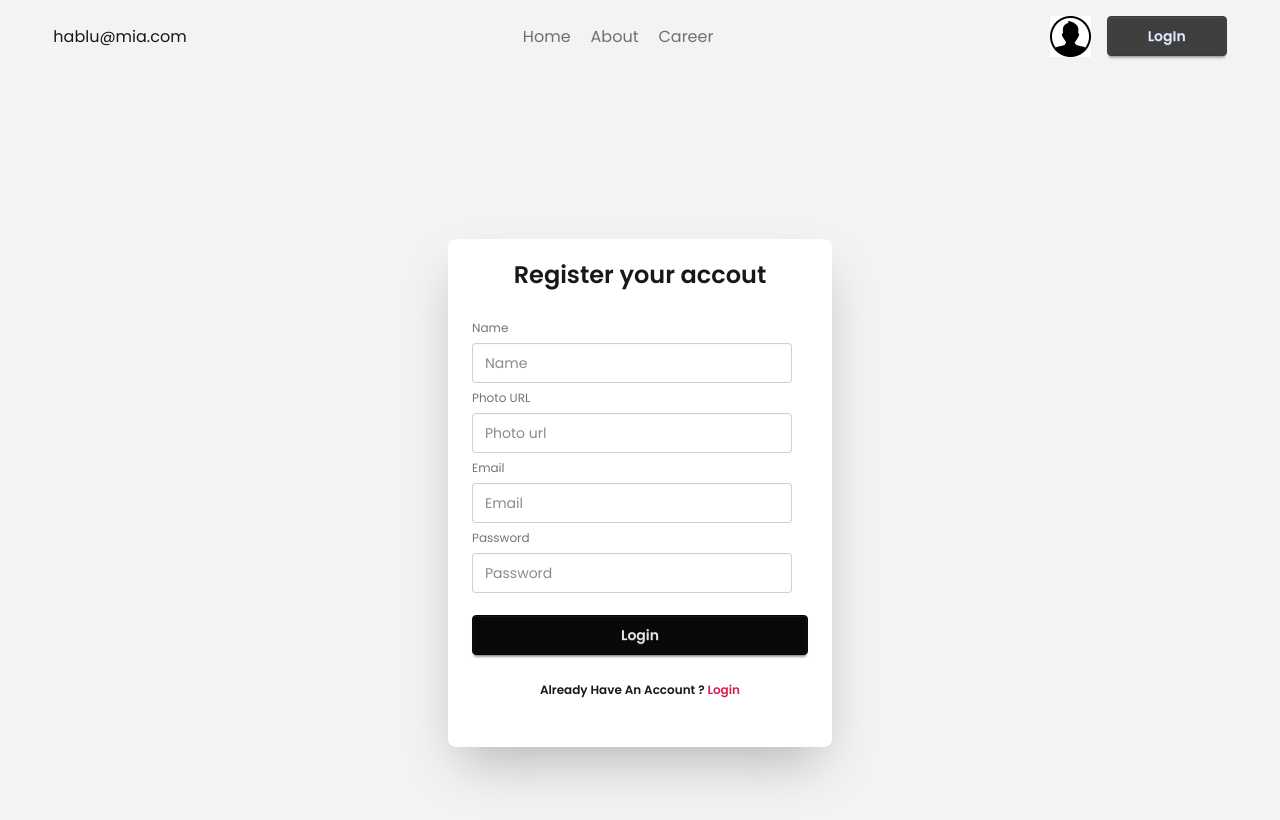
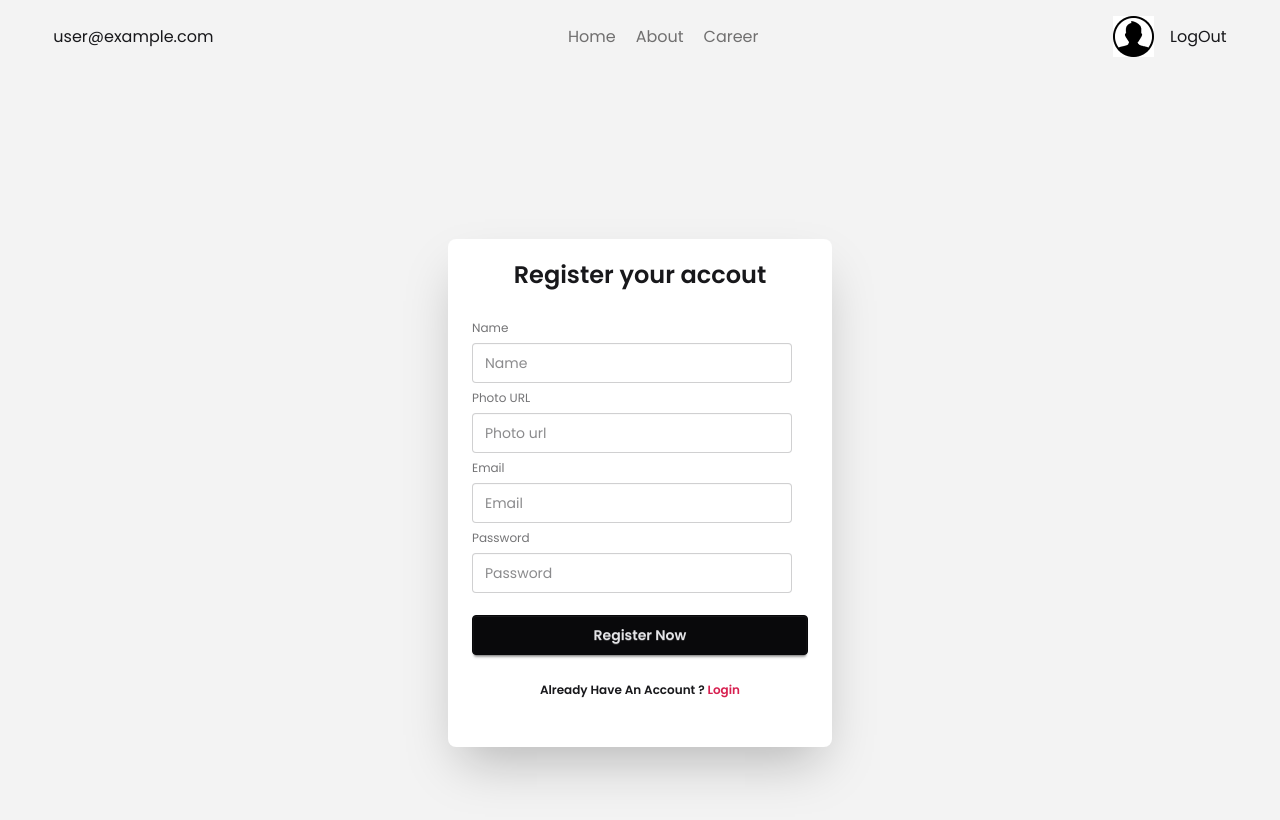
Before and after one commit to nurulafsarinfo/dragon-news-with-firebase, a React (Vite) app: page /auth/register in a window 1280 px wide. Shown: the top 820 px of the page. Built offline with nearby package versions, Linux system fonts and the light colour scheme; no server answers; sample sign-in values are in the browser's storage.

Commit message:
user signup and sign out method implemented

```diff
--- a/src/App.jsx
+++ b/src/App.jsx
@@ -5,7 +5,7 @@ function App() {
 
   return (
     <>
-      <h2 className='text-4xl text-center'>Let's Build Dragon News</h2>
+      {/* <h2 className='text-4xl text-center'>Let's Build Dragon News</h2> */}
     </>
   )
 }
--- a/src/Components/Navbar.jsx
+++ b/src/Components/Navbar.jsx
@@ -4,7 +4,16 @@ import userLogo from "../assets/user.png";
 import { AuthContext } from '../provider/AuthProvider';
 
 const Navbar = () => {
-    const {user} = use(AuthContext);
+    const {user, logOut} = use(AuthContext);
+
+    const handleLogOut = () =>{
+        logOut().then(()=>{
+            alert("loged out!")
+        })
+        .catch(error => {
+            console.log(error);
+        })
+    }
 
     return (
         <div className='flex justify-between items-center'>
@@ -16,7 +25,12 @@ const Navbar = () => {
             </div>
             <div className='login-btn flex gap-4'>
                 <img src={userLogo} alt="" />
-                <Link to="/auth/login" className='btn btn-primary px-10'>LogIn</Link>
+                {
+                    user ?
+                        <button onClick={handleLogOut}>LogOut</button> :
+                            <Link  to="/auth/login" className='btn btn-primary px-10'>LogIn</Link>
+                }
+
             </div>
         </div>
     );
--- a/src/Components/pages/Login.jsx
+++ b/src/Components/pages/Login.jsx
@@ -1,22 +1,48 @@
-import React from 'react';
+import React, { use } from 'react';
 import { Link } from 'react-router';
+import { AuthContext } from '../../provider/AuthProvider';
 
 const Login = () => {
+    const { setUser, logIn } = use(AuthContext);
+
+    const handleSignIn = (e) =>{
+        e.preventDefault();
+
+        const email = e.target.email.value;
+        const password = e.target.password.value;
+        console.log({email, password})
+
+        logIn(email, password)
+            .then((user) => {
+                console.log(user)
+                setUser(user);
+            })
+            .catch((error) =>{
+                console.log(error.message);
+            })
+    }
+
+
     return (
         <div className='flex justify-center min-h-screen items-center'>
             <div className="card bg-base-100 w-full max-w-sm shrink-0 shadow-2xl py-5">
                 <h2 className='font-semibold text-2xl text-center'>Login your accout</h2>
-                <div className="card-body">
+                <form onSubmit={handleSignIn} className="card-body">
                     <fieldset className="fieldset">
+
+                        {/* Email  */}
                         <label className="label">Email</label>
-                        <input type="email" className="input" placeholder="Email" />
+                        <input type="email" name='email' className="input" placeholder="Email" />
+
+                        {/* password  */}
                         <label className="label">Password</label>
-                        <input type="password" className="input" placeholder="Password" />
+                        <input type="password" name="password" className="input" placeholder="Password" />
                         <div><a className="link link-hover">Forgot password?</a></div>
                         <button className="btn btn-neutral mt-4">Login</button>
+
                         <p className='text-center font-semibold pt-5'>Don't Have An Account ? <Link className='text-secondary hover:underline ' to="/auth/register">Register</Link></p>
                     </fieldset>
-                </div>
+                </form>
             </div>
         </div>
     );
--- a/src/Components/pages/Register.jsx
+++ b/src/Components/pages/Register.jsx
@@ -1,33 +1,58 @@
-import React from 'react';
+import React, { use } from 'react';
 import { Link } from 'react-router';
+import { AuthContext } from '../../provider/AuthProvider';
 
 const Register = () => {
+    const { createUser, setUser } = use(AuthContext);
+
+    const handleregister = (e) =>{
+        e.preventDefault();
+        const name = e.target.name.value;
+        const email = e.target.email.value;
+        const photo = e.target.photoUrl.value;
+        const password = e.target.password.value;
+
+        console.log(name, email, photo, password);
+
+        createUser(email, password)
+            .then(result => {
+                const user = result.user;
+                // console.log(user);
+                setUser(user)
+
+            })
+            .catch((error) => {
+                console.log(error.message)
+            })
+    }
+
     return (
         <div className='flex justify-center min-h-screen items-center'>
             <div className="card bg-base-100 w-full max-w-sm shrink-0 shadow-2xl py-5">
                 <h2 className='font-semibold text-2xl text-center'>Register your accout</h2>
-                <div className="card-body">
+                <form onSubmit={handleregister} className="card-body">
                     <fieldset className="fieldset">
                         {/* Name */}
                         <label className="label">Name</label>
-                        <input type="text" className="input" placeholder="Name" />
+                        <input type="text" name='name' className="input" placeholder="Name" required/>
 
                         {/* Photo URL */}
                         <label className="label">Photo URL</label>
-                        <input type="email" className="input" placeholder="Photo url" />
+                        <input type="text" name='photoUrl' className="input" placeholder="Photo url" required/>
 
                         {/* email */}
                         <label className="label">Email</label>
-                        <input type="email" className="input" placeholder="Email" />
+                        <input type="email" name='email' className="input" placeholder="Email" required/>
 
                         {/* password */}
                         <label className="label">Password</label>
-                        <input type="password" className="input" placeholder="Password" />
+                        <input type="password"
+                        name='password' className="input" placeholder="Password" required/>
 
-                        <button className="btn btn-neutral mt-4">Login</button>
-                        <p className='text-center font-semibold pt-5'>Already Have An Account ? <Link className='text-secondary hover:underline ' to="/auth/register">Login</Link></p>
+                        <button type='submit' className="btn btn-neutral mt-4">Register Now</button>
+                        <p className='text-center font-semibold pt-5'>Already Have An Account ? <Link className='text-secondary hover:underline ' to="/auth/login">Login</Link></p>
                     </fieldset>
-                </div>
+                </form>
             </div>
         </div>
     );
--- a/src/firebase/firebase.config.js
+++ b/src/firebase/firebase.config.js
@@ -15,4 +15,6 @@ const firebaseConfig = {
 
 // Initialize Firebase
 const app = initializeApp(firebaseConfig);
+
+
 export default app;
--- a/src/main.jsx
+++ b/src/main.jsx
@@ -1,7 +1,6 @@
 import { StrictMode } from 'react'
 import { createRoot } from 'react-dom/client'
 import './index.css'
-import App from './App.jsx'
 import { RouterProvider } from 'react-router'
 import router from './Routes/Router.jsx'
 import AuthProvider from './provider/AuthProvider.jsx'
--- a/src/provider/AuthProvider.jsx
+++ b/src/provider/AuthProvider.jsx
@@ -1,20 +1,50 @@
-import React, { createContext, useState } from 'react';
-
+import { createUserWithEmailAndPassword, getAuth, onAuthStateChanged, signInWithEmailAndPassword, signOut} from 'firebase/auth';
+import React, { createContext, useEffect, useState } from 'react';
+import app from '../firebase/firebase.config';
 export const AuthContext = createContext();
 
+
+
+const auth = getAuth(app);
+
 const AuthProvider = ({ children }) => {
-    const [user, setUser] = useState({
-        name: "hablu mia",
-        email: "hablu@mia.com"
-    });
+    const [user, setUser] = useState(null);
+
+    const createUser = (email, password) =>{
+        return createUserWithEmailAndPassword(auth, email, password);
+    }
+    console.log('user is :', user);
+
+    // log in / sign in
+    const logIn = (email, password) => {
+        return signInWithEmailAndPassword(auth, email, password);
+    }
+
+
+    // log out / sign out
+    const logOut = () =>{
+        return signOut(auth);
+    }
+
+    useEffect(()=>{
+        const unSubscriber = onAuthStateChanged(auth, (currentUser)=>{
+            setUser(currentUser);
+        })
+        return () => {
+             unSubscriber();
+        }
+    },[])
 
     const authData = {
         user,
         setUser,
+        createUser,
+        logIn,
+        logOut,
     }
 
 
-    return <AuthContext value={authData}> {children} </AuthContext>
+    return <AuthContext.Provider value={authData}> {children} </AuthContext.Provider>
 };
 
 export default AuthProvider;
```
